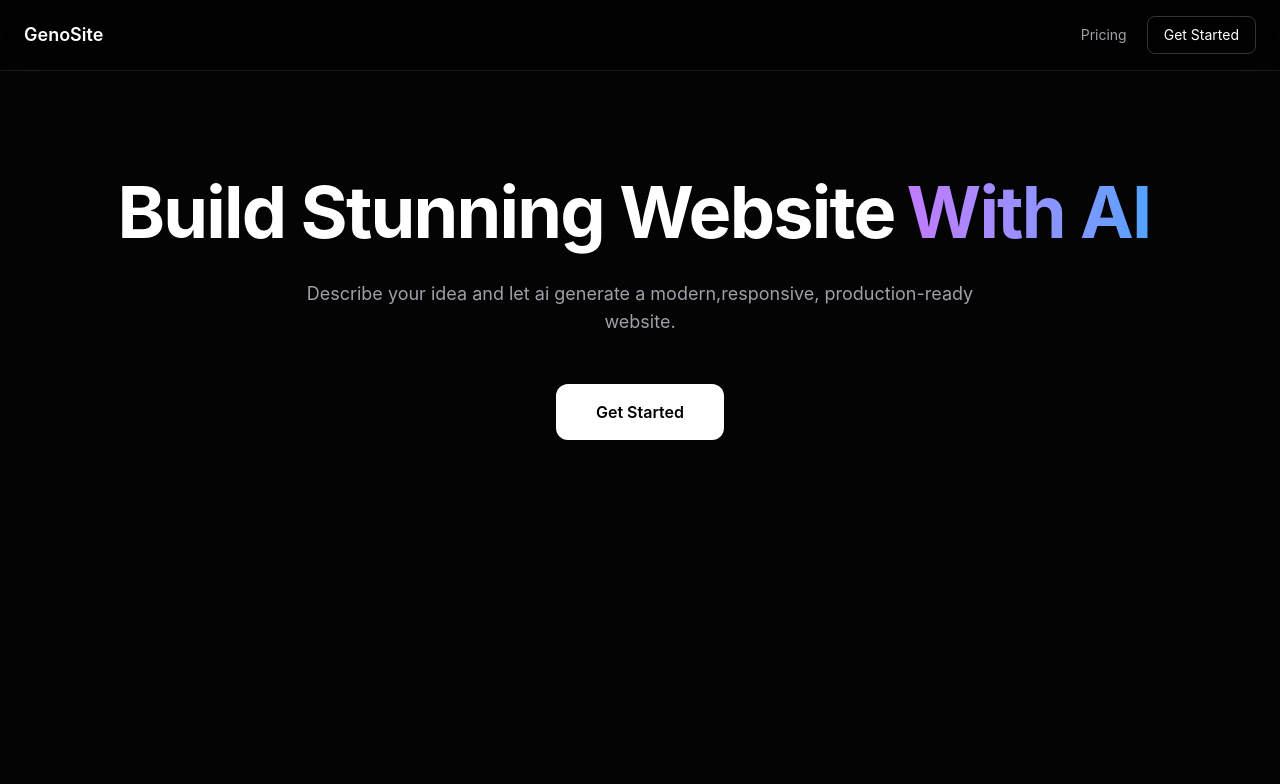
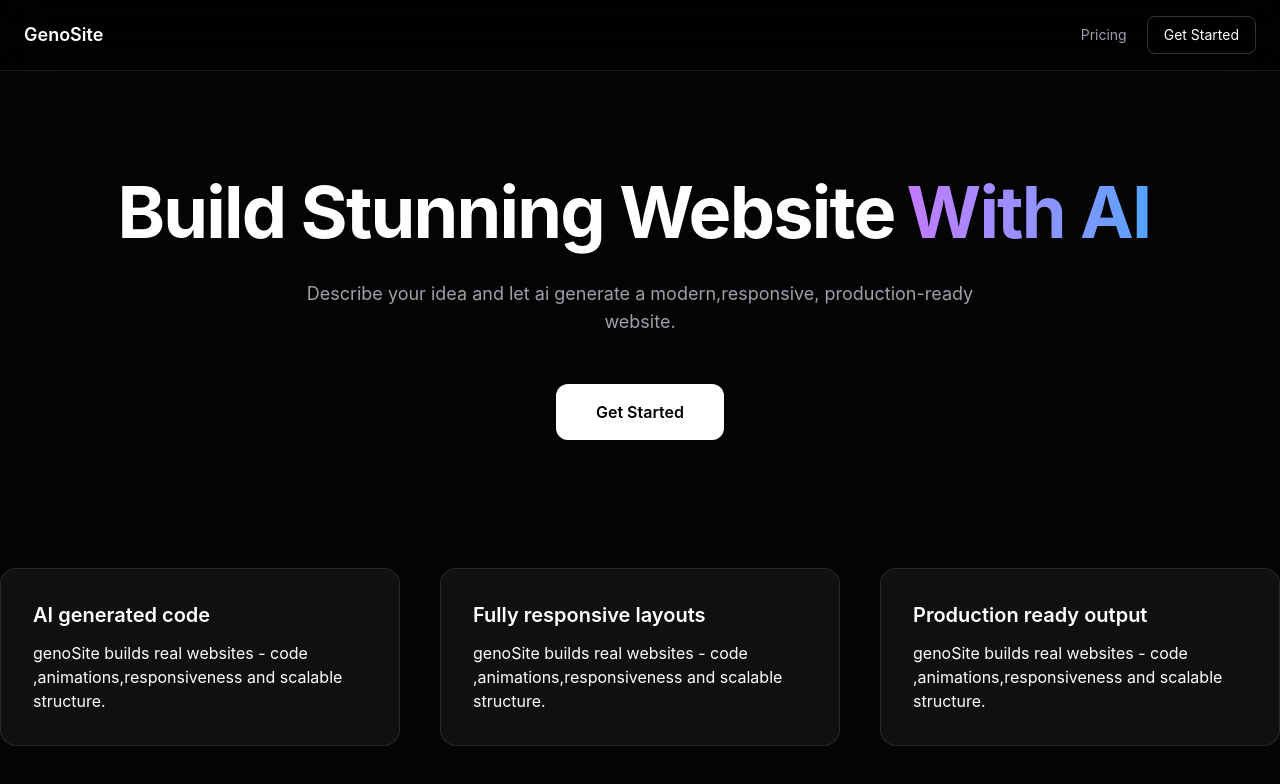
Before and after one commit to Sumit797369/sietBuilder-frontend, a React (Vite) app: page / in a window 1280 px wide. Shown: the top 784 px of the page. Built offline with nearby package versions, Linux system fonts and the light colour scheme.

Commit message:
homepage

```diff
--- a/src/pages/Home.jsx
+++ b/src/pages/Home.jsx
@@ -42,6 +42,22 @@ const Home = () => {
     Get Started
 </button>
         </section>
+        <section className='max-w-7xl mx-auto'>
+            <div className='grid grid-cols-1 md:grid-cols-3 gap-10'>
+                {highlights.map((h,i)=>(
+                    <motion.div
+                     key={i}
+                     initial={{opacity:0,y:20}}
+        animate={{opacity:1,y:0}}
+        className='rounded-2xl bg-white/5 border border-white/10 p-8'>
+            <h1 className='text-xl font-semibold mb-3'>{h}</h1>
+            <p>genoSite builds real websites - code ,animations,responsiveness and scalable structure.</p>
+        </motion.div>
+                ))}
+
+            </div>
+
+        </section>
     </div>
   )
 }
```
